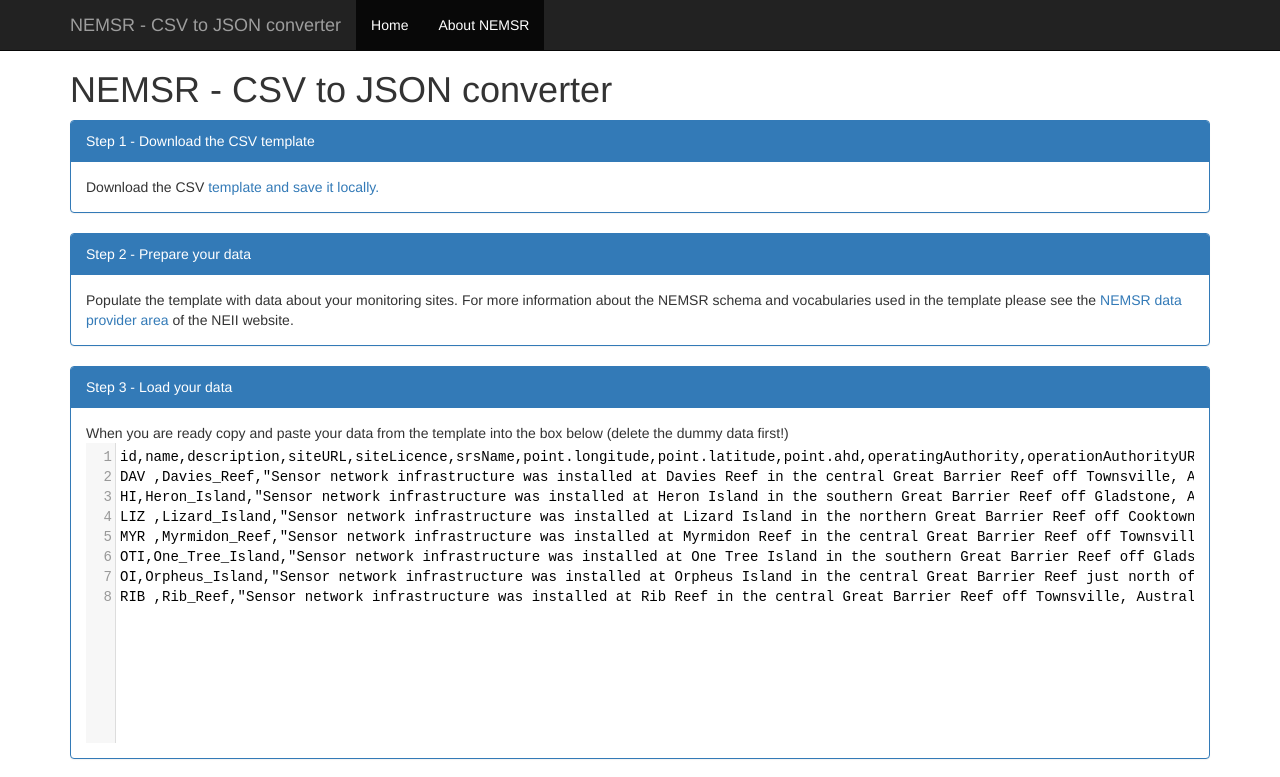
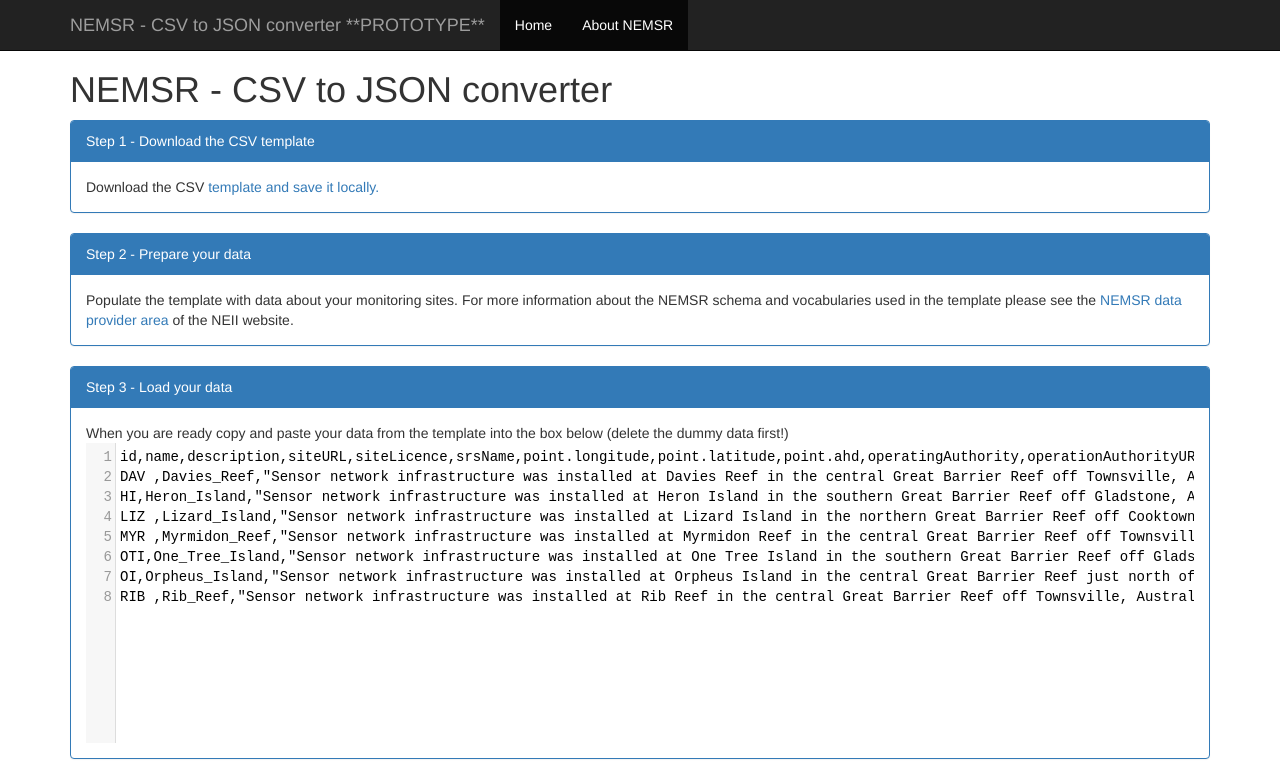
Before and after one commit to neii-tools/csv2geojson, a plain HTML site: page index.html in a window 1280 px wide. Shown: the top 777 px of the page. Drawn offline with nearby package versions, Linux system fonts and the light colour scheme; files that its build step writes are made by us from their sources; files whose address does not match are found by name.

Commit message:
Added prototype to home page

```diff
--- a/index.html
+++ b/index.html
@@ -48,7 +48,7 @@
             <span class="icon-bar"></span>
             <span class="icon-bar"></span>
           </button>
-          <a class="navbar-brand" href="#">NEMSR - CSV to JSON converter</a>
+          <a class="navbar-brand" href="#">NEMSR - CSV to JSON converter **PROTOTYPE**</a>
         </div>
         <div id="navbar" class="collapse navbar-collapse">
           <ul class="nav navbar-nav">
```
